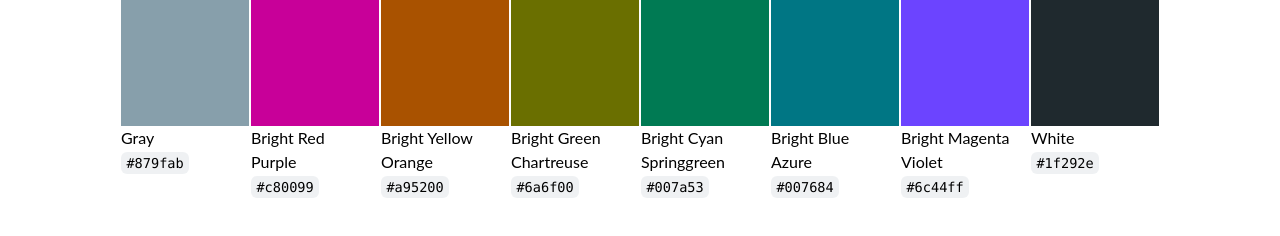
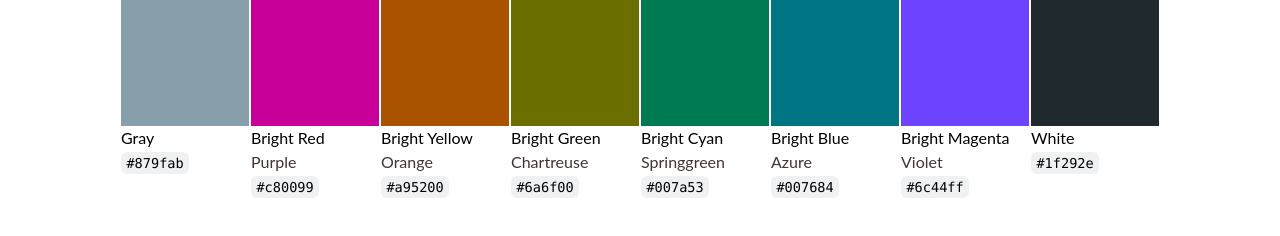
Before and after one commit to zpm-zsh/terminal-colorscheme-neutral, a website: page index.html in a window 1280 px wide. Shown: the part 1929-2165 px from the top of the page. Drawn offline with Linux system fonts and the light colour scheme.

Commit message:
Change colors

```diff
--- a/index.html
+++ b/index.html
@@ -646,7 +646,7 @@
                   ></div>
                   <div>
                     <div>Bright Red</div>
-                    <div>Purple</div>
+                    <div class="color-alias">Purple</div>
                     <code>#c80099</code>
                   </div>
                 </td>
@@ -657,7 +657,7 @@
                   ></div>
                   <div>
                     <div>Bright Yellow</div>
-                    <div>Orange</div>
+                    <div class="color-alias">Orange</div>
                     <code>#a95200</code>
                   </div>
                 </td>
@@ -668,7 +668,7 @@
                   ></div>
                   <div>
                     <div>Bright Green</div>
-                    <div>Chartreuse</div>
+                    <div class="color-alias">Chartreuse</div>
                     <code>#6a6f00</code>
                   </div>
                 </td>
@@ -679,7 +679,7 @@
                   ></div>
                   <div>
                     <div>Bright Cyan</div>
-                    <div>Springgreen</div>
+                    <div class="color-alias">Springgreen</div>
                     <code>#007a53</code>
                   </div>
                 </td>
@@ -690,7 +690,7 @@
                   ></div>
                   <div>
                     <div>Bright Blue</div>
-                    <div>Azure</div>
+                    <div class="color-alias">Azure</div>
                     <code>#007684</code>
                   </div>
                 </td>
@@ -701,7 +701,7 @@
                   ></div>
                   <div>
                     <div>Bright Magenta</div>
-                    <div>Violet</div>
+                    <div class="color-alias">Violet</div>
                     <code>#6c44ff</code>
                   </div>
                 </td>
```
